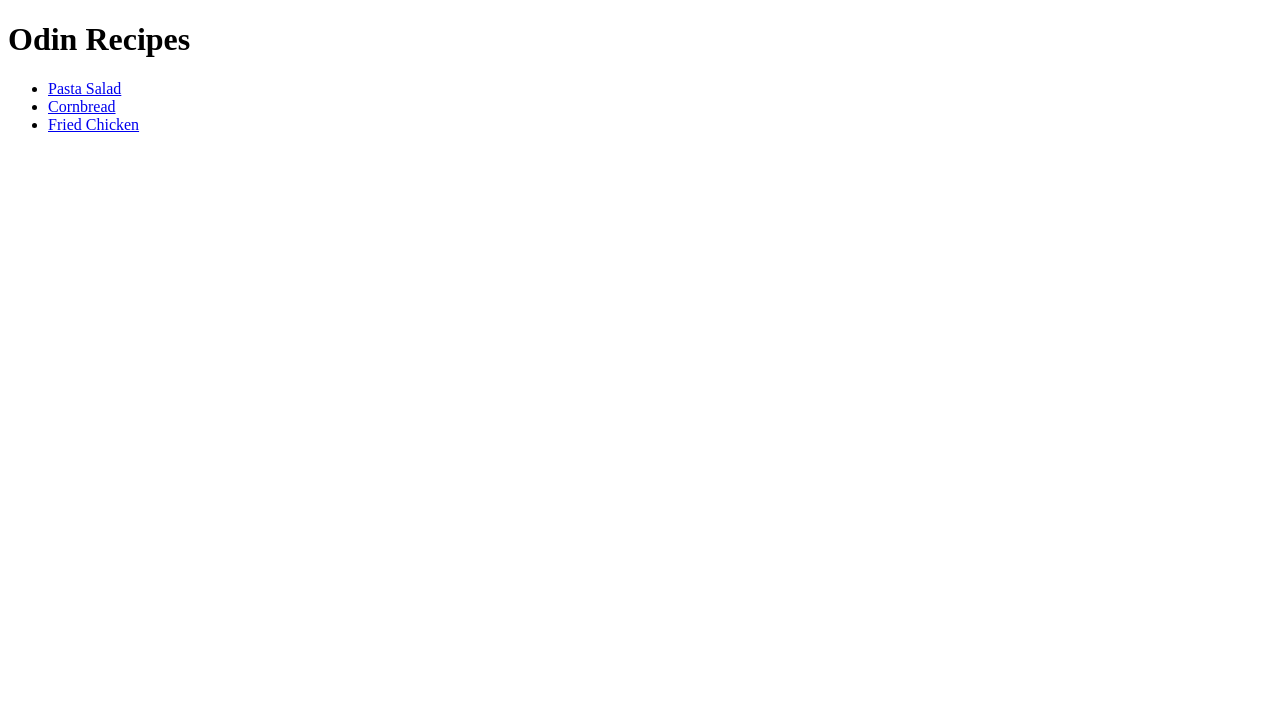
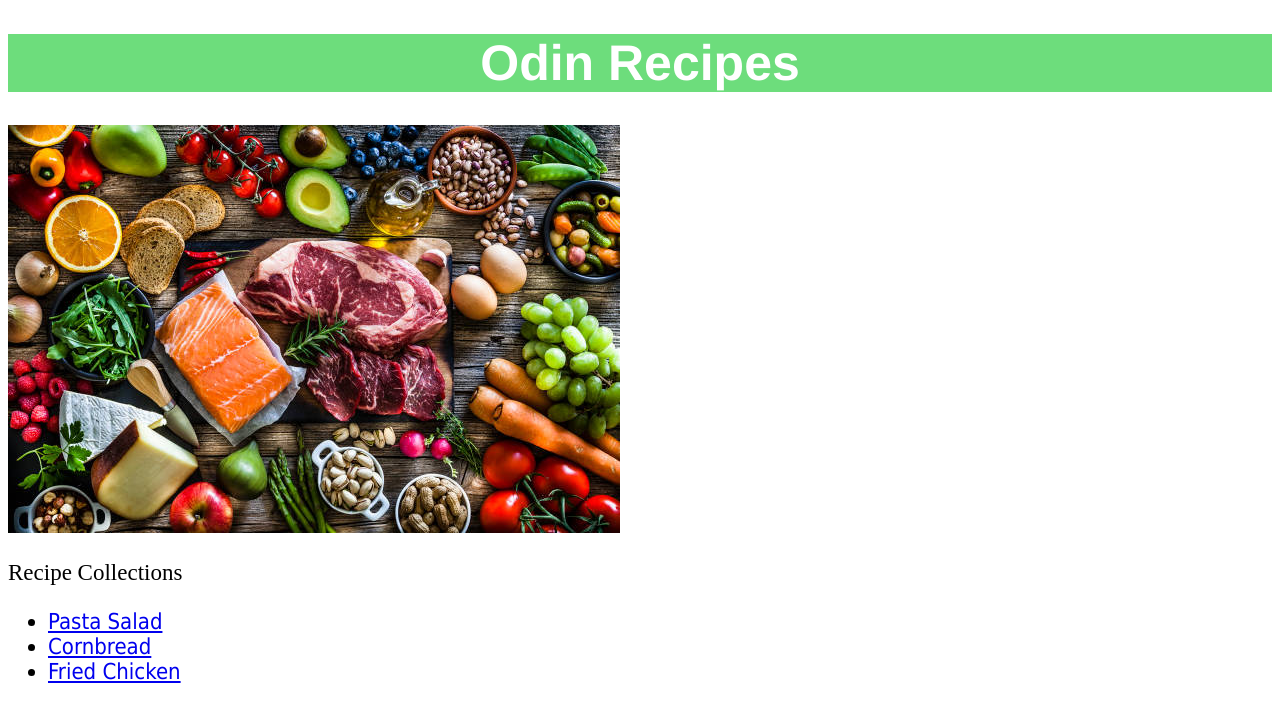
Before and after one commit to tonyehis/odin-recipes, a plain HTML site: page index.html in a window 1280 px wide. Drawn offline with Linux system fonts and the light colour scheme.

Commit message:
files added

```diff
--- a/index.html
+++ b/index.html
@@ -3,15 +3,26 @@
     <head>
         <meta charset="UTF-8">
         <title>Odins recipe</title>
+        <link rel="stylesheet" href="style.css">
     </head>
 
     <body>
+        <div class="header">
             <h1>Odin Recipes</h1>
+        </div>
+
+            <img src="recipe.jpg" alt="image of recipes">
+
+        <p>Recipe Collections</p>
+
+        <div class="list">
             <ul>
                 <li><a href="recipes/salad.html">Pasta Salad</a></li>
                 <li><a href="recipes/bread.html">Cornbread</a></li>
                 <li><a href="recipes/chicken.html">Fried Chicken</a></li>
             </ul>
+        </div>
+
 
     </body>
 </html>
--- /dev/null
+++ b/style.css
@@ -0,0 +1,18 @@
+.header{
+    background-color: rgb(109, 221, 124);
+    color: white;
+    font-family: Helvetica, "Times New Roman", Sans-serif;
+    font-weight: 700;
+    font-size: 25px;
+    text-align: center;
+}
+
+p{
+    font-size: 23px;
+    font-family: "Times New Roman", Tahoma, Helvetica, Sans-serif;
+}
+
+.list{
+    font-size: 22px;
+    font-family: Tahoma, "Times New Roman", Helvetica, Sans-serif;
+}
```
Also changed, not shown: recipe.jpg (added). Lines whose indentation alone changed are shown as unchanged.
